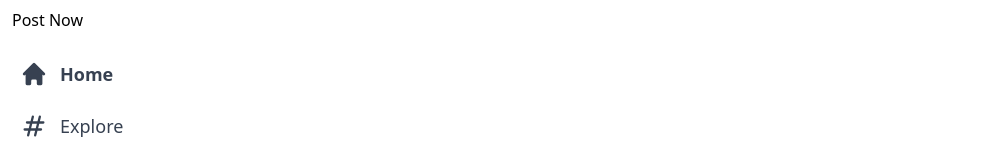
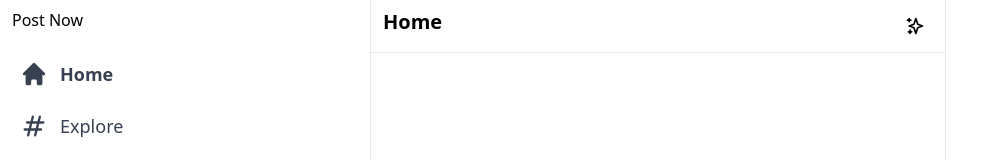
Before and after one commit to dev-ahmedali/post-now, a Next.js app: page / in a window 1280 px wide. Shown: the top 160 px of the page, without its empty margins (0-1001 px from the left). Built offline with nearby package versions, Linux system fonts and the light colour scheme.

Commit message:
added feed header section

```diff
--- /dev/null
+++ b/components/Feed.js
@@ -0,0 +1,13 @@
+import {SparklesIcon} from '@heroicons/react/outline';
+export default function Feed() {
+  return (
+    <div className="xl:ml-[370px] border-l border-r min xl:min-w-[576px] sm:ml-[73px] flex-grow max-w-xl border-gray-200">
+      <div className="flex py-2 px-3 sticky top-0 z-50 bg-white border-b border-gray-200">
+        <h2 className='text-lg sm:text-xl font-bold cursor-pointer'>Home</h2>
+        <div className="hoverEffect flex items-center justify-center px-0 ml-auto w-9 h-9">
+          <SparklesIcon className='h-5'/>
+        </div>
+      </div>
+    </div>
+  )
+}
--- a/pages/index.js
+++ b/pages/index.js
@@ -1,4 +1,5 @@
 import Head from 'next/head'
+import Feed from '../components/Feed'
 import Sidebar from '../components/Sidebar'
 
 export default function Home() {
@@ -15,7 +16,7 @@
         <Sidebar />
 
       {/* feed section */}
-
+      <Feed />
 
       {/* widget */}
 
```
